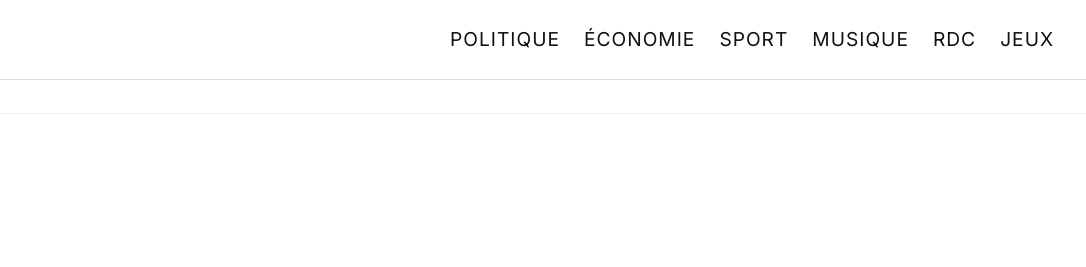
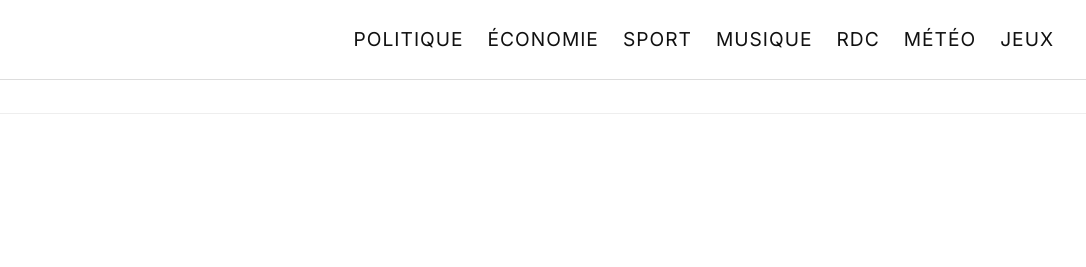
Before and after one commit to chrismsmr-celcom/makmus, a plain HTML site: page index.html in a window 1280 px wide. Shown: the top 267 px of the page, 194-1280 px from the left. Drawn offline with nearby package versions, Linux system fonts and the light colour scheme; no server answers.

Commit message:
Update index.html

```diff
--- a/index.html
+++ b/index.html
@@ -221,6 +221,7 @@
             <li><a href="sport.html">Sport</a></li>
             <li><a href="musique.html">Musique</a></li>
             <li><a href="rdc.html">RDC</a></li>
+            <li><a href="weather.html">Météo</a></li>
             <li><a href="jeux.html">Jeux</a></li>
          </ul>
          <div id="searchResults"></div>
@@ -235,6 +236,7 @@
                <li><a href="sport.html">Sport</a></li>
                <li><a href="musique.html">Musique</a></li>
                <li><a href="rdc.html">RDC</a></li>
+               <li><a href="weather.html">Météo</a></li>
                <li><a href="jeux.html">Jeux</a></li>
             </ul>
          </nav>
```
